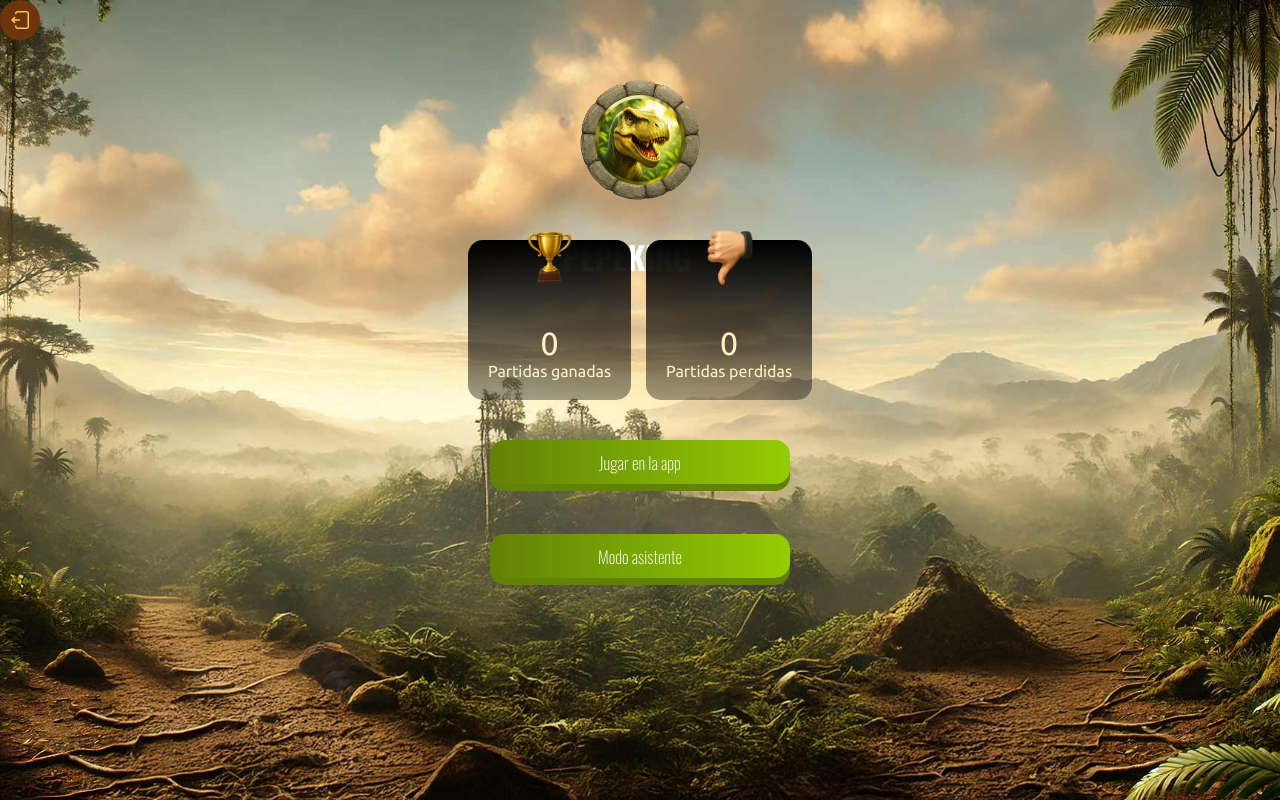
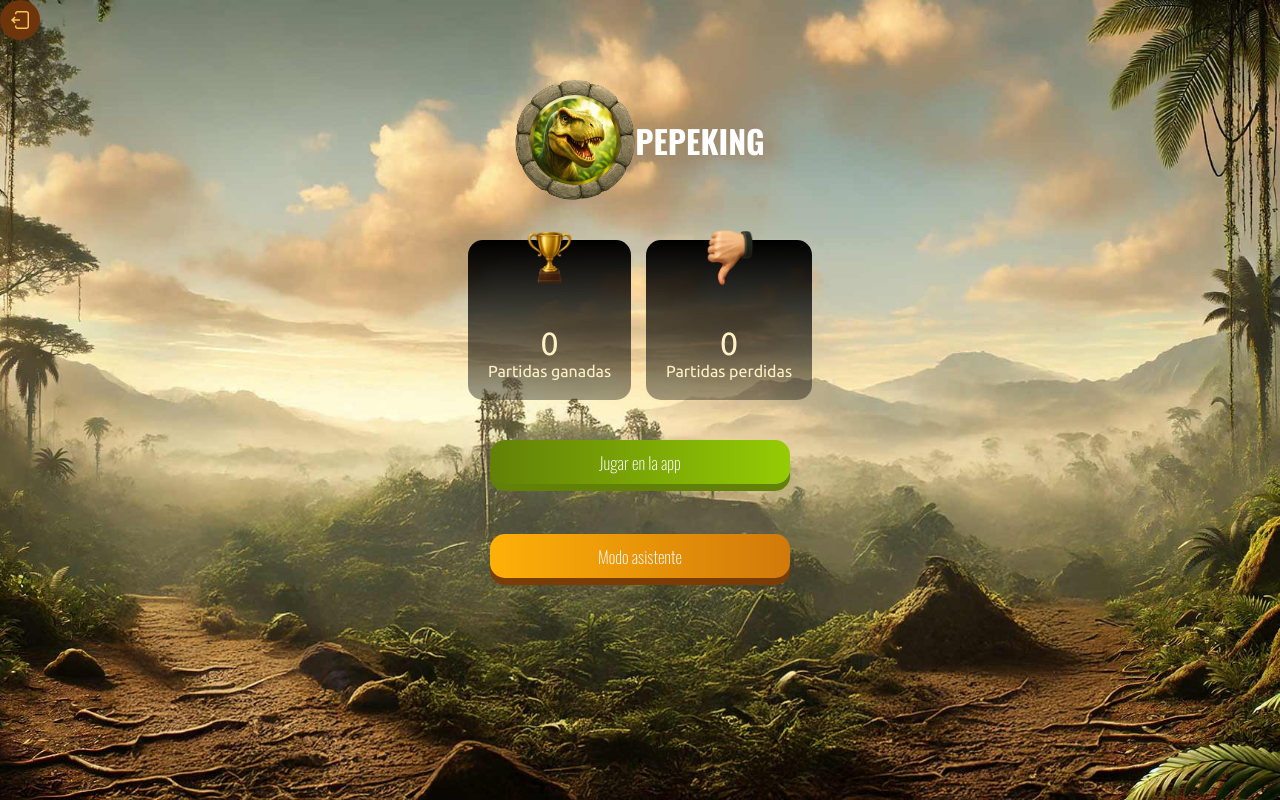
Before and after one commit to Devance25/Proyecto, a PHP site: page /perfil_usuario.html in a window 1280 px wide. Run offline with PHP 8.4, Linux system fonts and the light colour scheme.

Commit message:
cambios pantalla perfil usuario

```diff
--- a/perfil_usuario.css
+++ b/perfil_usuario.css
@@ -1,11 +1,11 @@
-body{
+body {
   background-image: url(./img/fondo-base.jpg);
   background-size: cover;
   background-position: center;
   min-height: 100vh;
 }
 
-.contenedor-centrado{
+.contenedor-centrado {
   position: fixed;
   top: 50px;
   background-color: white;
@@ -22,7 +22,8 @@ body{
   display: flex;
   justify-content: center;
   align-items: center;
-  height: 200px; /* Ajustá según tu diseño */
+  height: 200px;
+  /* Ajustá según tu diseño */
 }
 
 /* Marco e imagen interna */
@@ -52,13 +53,11 @@ body{
   object-fit: cover;
   z-index: 1;
 }
+
 .nombre_usuario {
-   position: absolute;
-  top: 110%;
-  left: -15%;
-  color: white;
-  font-family: 'Oswald', sans-serif;
+  font-size: 2rem;
 }
+
 .clasificacion {
   display: flex;
   justify-content: center;
@@ -67,7 +66,7 @@ body{
 
 }
 
-.clasificacion .partidas{
+.clasificacion .partidas {
   position: relative;
   background: linear-gradient(to bottom, rgba(0, 0, 0, 1) 0%, rgb(0 0 0 / 36%) 100%);
   color: #FFF1C7;
@@ -81,21 +80,20 @@ body{
 }
 
 
-.partidas .icono{
+.partidas .icono {
   width: auto;
   height: 55px;
   position: absolute;
   top: -10px;
 }
 
-.partidas .titulo{
+.partidas .titulo {
   font-size: 2rem;
 }
 
 button.boton {
   display: block;
   margin: 40px auto 10px auto;
-    background: linear-gradient(to right, #628107, #94CC04);
   color: white;
   font-family: 'Oswald', sans-serif;
   font-size: 17px;
@@ -106,13 +104,27 @@ button.boton {
   width: 300px;
   height: 44px;
   cursor: pointer;
-    box-shadow: 0 7px 0 #628107;
   transition: background-image 0.4s ease, transform 0.2s ease;
 }
 
-.boton:hover{
+.boton.verde {
+  background: linear-gradient(to right, #628107, #94CC04);
+  box-shadow: 0 7px 0 #628107;
+}
+
+.boton.naranja {
+  background: linear-gradient(to right, #ffb007, #d17a0b);
+  box-shadow: 0 7px 0 #7b3c05;
+}
+
+.verde:hover {
   background-image: linear-gradient(to right, #3A4D03, #5A7B05);
 }
+
+.naranja:hover {
+  background-image: linear-gradient(to right, #4d2a03, #7b3c05);
+}
+
 
 .btn-flecha {
   background: #6e340b;
--- a/perfil_usuario.html
+++ b/perfil_usuario.html
@@ -6,22 +6,24 @@
   <meta name="viewport" content="width=device-width, initial-scale=1.0">
   <link rel="stylesheet" href="estilos.css">
   <link rel="stylesheet" href="perfil_usuario.css">
-  <link href="https://fonts.googleapis.com/css2?family=Oswald:wght@200;300;400;500;600;700&display=swap"
-    rel="stylesheet" />
-  <link href="https://fonts.googleapis.com/css2?family=Ubuntu:wght@300;400;500;700&display=swap" rel="stylesheet" />
+  <link href="https://fonts.googleapis.com/css2?family=Oswald:wght@200;300;400;500;600;700&amp;display=swap"
+    rel="stylesheet">
+  <link href="https://fonts.googleapis.com/css2?family=Ubuntu:wght@300;400;500;700&amp;display=swap" rel="stylesheet">
   <title>Document</title>
+  <style type="text/css" id="operaUserStyle"></style>
 </head>
 
 <body>
-  <div>
-        <button class="btn-flecha"> <img src="./img/icono-salir.svg" alt=""> </button>
-    </div>
+  <div class="boton-salir">
+    <button class="btn-flecha"> <img src="./img/icono-salir.svg" alt=""> </button>
+  </div>
   <div class="contenedor-externo">
     <div class="marco-perfil">
       <img class="marco" src="./img/marco_usuario.png" alt="Marco decorativo">
       <img class="perfil" src="./img/foto_usuario-1.jpg" alt="Imagen de perfil">
-      <h1 class="nombre_usuario">PEPEKING</h1>
+
     </div>
+    <span class="nombre_usuario oswald">PEPEKING</span>
 
   </div>
   <div class="clasificacion">
@@ -38,8 +40,10 @@
 
   </div>
 
-  <button class="boton" type="submit">Jugar en la app</button>
-  <button class="boton" type="submit">Modo asistente</button>
+  <button class="boton verde" type="button">Jugar en la app</button>
+  <button class="boton naranja" type="button">Modo asistente</button>
+
+
 
 
 
```
Lines whose indentation alone changed are shown as unchanged.
